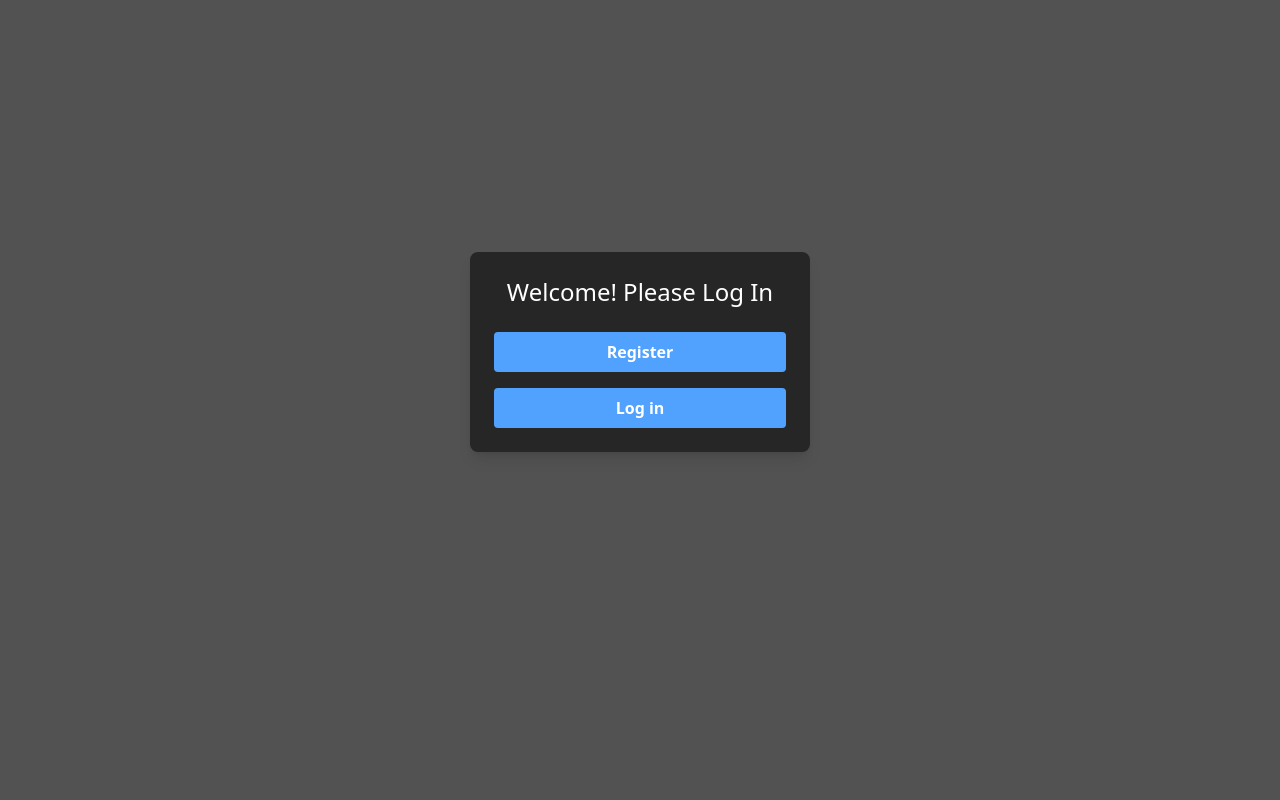
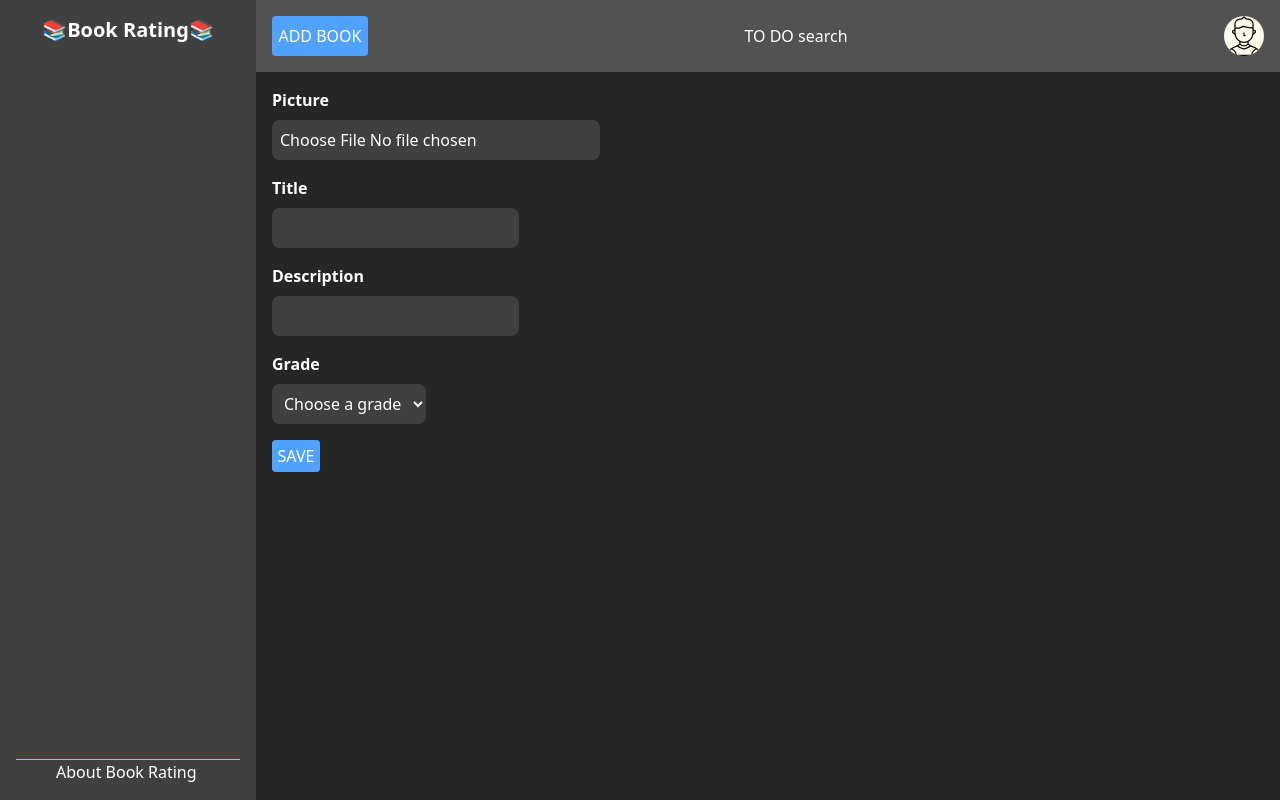
Before and after one commit to Vladiclevch/book-rating, a Vue app in the folder frontend/: page /home/create in a window 1280 px wide. Built offline with nearby package versions, Linux system fonts and the light colour scheme; sample sign-in values are in the browser's storage.

Commit message:
front added logout, back img bug fix

```diff
--- a/frontend/src/components/bars/NavBar.vue
+++ b/frontend/src/components/bars/NavBar.vue
@@ -1,13 +1,20 @@
 <script setup>
   import { ref } from 'vue';
   import { useRouter } from 'vue-router';
+  import { useAuthStore } from '../../stores/authStore';
   import defaultProfileImage from '@/assets/icons/profile-default.svg';
 
   const dropdownOpen = ref(false);
   const router = useRouter();
+  const authStore = useAuthStore();
 
   const toggleDropdown = () => {
     dropdownOpen.value = !dropdownOpen.value;
+  }
+
+  const logout = () => {
+    authStore.logout();
+    router.push('/home');
   }
 </script>
 
@@ -38,7 +45,7 @@
               Settings
             </li>
 
-            <li @click="router.push('/logout')" class="px-4 py-2 hover:bg-gray-800 cursor-pointer">
+            <li @click="logout" class="px-4 py-2 hover:bg-gray-800 cursor-pointer">
               Logout
             </li>
           </ul>
--- a/frontend/src/components/sections/CreateBookSection.vue
+++ b/frontend/src/components/sections/CreateBookSection.vue
@@ -14,7 +14,7 @@
 
   const submitForm = async() => {
     const formData = new FormData();
-    formData.append('picture', picture.value);
+    formData.append('img', picture.value);
     formData.append('title', title.value);
     formData.append('description', description.value);
     formData.append('grade', grade.value);
@@ -29,44 +29,46 @@
 </script>
 
 <template>
-  <form action="">
+  <form @submit.prevent="submitForm" class="flex flex-col items-start">
 
-    <div>
-      <label for="picture">Picture</label>
+    <div class="mb-4">
+      <label for="picture" class="block text-white font-bold mb-2">Picture</label>
       <input
       id="picture"
-      type="file">
+      type="file"
+      @change="handleFileUpload"
+      class="bg-neutral-700 text-white rounded-lg focus:outline-none focus:ring-2 focus:ring-blue-400 p-2">
     </div>
 
-    <div>
-      <label for="title">Title</label>
+    <div class="mb-4">
+      <label for="title" class="block text-white font-bold mb-2">Title</label>
       <input
       id="title"
-      type="text">
+      type="text"
+      v-model="title"
+      class="bg-neutral-700 text-white rounded-lg focus:outline-none focus:ring-2 focus:ring-blue-400 p-2">
     </div>
 
-    <div>
-      <label for="description">Description</label>
+    <div class="mb-4">
+      <label for="description" class="block text-white font-bold mb-2">Description</label>
       <input
       id="description"
-      type="text">
+      type="text"
+      v-model="description"
+      class="bg-neutral-700 text-white rounded-lg focus:outline-none focus:ring-2 focus:ring-blue-400 p-2">
     </div>
 
-    <div>
-      <label for="grade">Grade</label>
-      <select id="grade">
+    <div class="mb-4">
+      <label for="grade" class="block text-white font-bold mb-2">Grade</label>
+      <select id="grade" v-model="grade" class="bg-neutral-700 text-white rounded-lg focus:outline-none focus:ring-2 focus:ring-blue-400 p-2">
         <option value="" disabled>Choose a grade</option>
-        <option value="">Read later</option>
-        <option value="">Excellent</option>
-        <option value="">Good</option>
-        <option value="">Average</option>
-        <option value="">Bad</option>
-        <option value="">Disgusting</option>
+        <option v-for="grade in grades" :key="grade" :value="grade">{{ grade }}</option>
       </select>
     </div>
 
-    <button type="submit">
-      Save
+    <button type="submit" class="bg-blue-400 hover:bg-blue-500 text-white py-1 rounded cursor-pointer w-12 text-center">
+      SAVE
     </button>
+
   </form>
 </template>
--- a/frontend/src/routers/index.js
+++ b/frontend/src/routers/index.js
@@ -15,13 +15,13 @@ const routes = [
       {
         path: 'about',
         component: AboutSection,
-        meta: { requiresAuth: false }
+        meta: { requiresAuth: true }
       },
 
       {
         path: 'create',
         component: CreateBookSection,
-        meta: { requiresAuth: false }
+        meta: { requiresAuth: true }
       }
     ]
   },
--- a/frontend/src/views/HomeView.vue
+++ b/frontend/src/views/HomeView.vue
@@ -16,7 +16,7 @@
 
 <template>
 
-  <div v-if="!authStore.isAuthenticated" class="flex h-screen">
+  <div v-if="authStore.isAuthenticated" class="flex h-screen">
     <SideBar />
     <div class="flex-1 flex flex-col">
       <NavBar />
```
Also changed, not shown: 2 other files (tests, documents, lock files or other folders).
